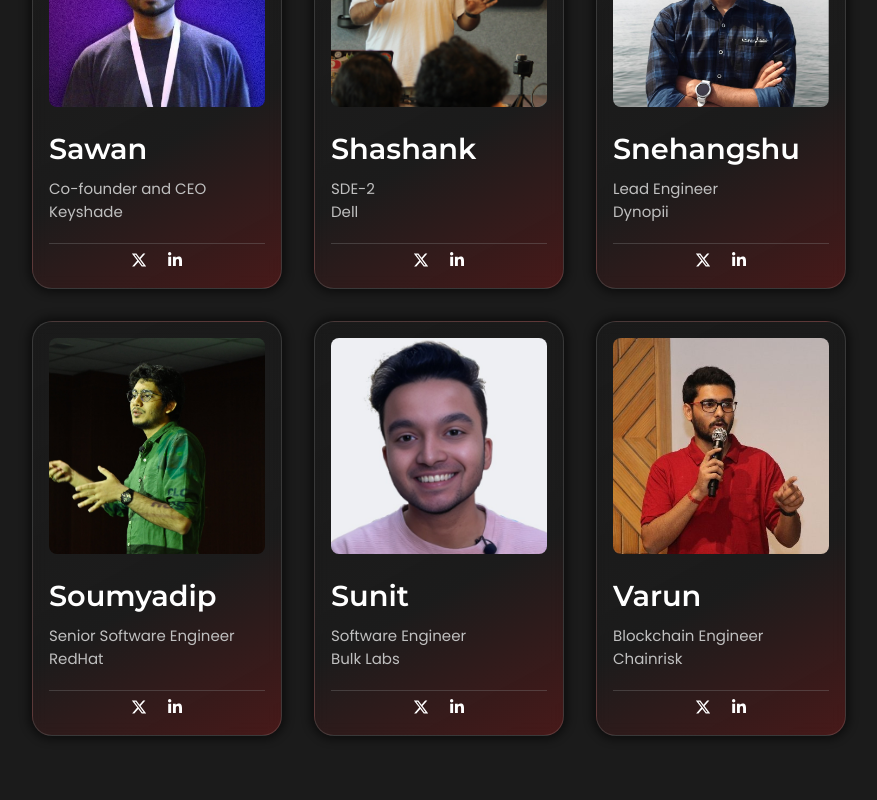
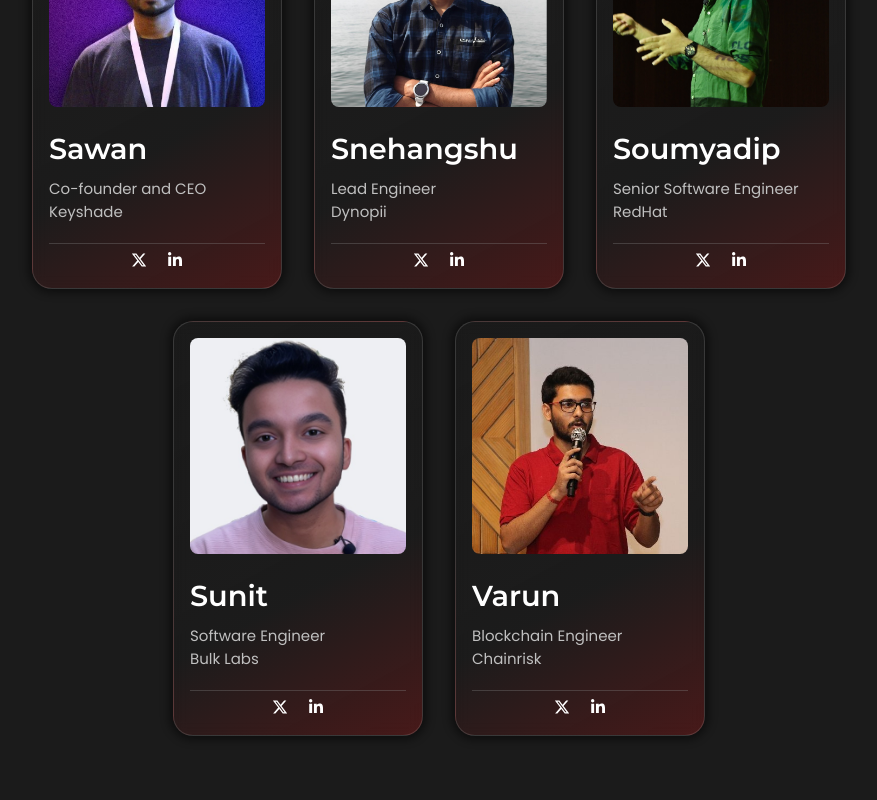
Before and after one commit to hack4bengal/s3, a React (Vite) app: page / in a window 1280 px wide. Shown: the part 8880-9680 px from the top of the page, without its empty margins (201-1078 px from the left). Built offline with nearby package versions, Linux system fonts and the light colour scheme.

Commit message:
fix: changes to more logo

```diff
--- a/src/assets/data/MentorsContent.js
+++ b/src/assets/data/MentorsContent.js
@@ -36,14 +36,6 @@ export const mentorContent = [
     linkedin: "https://www.linkedin.com/in/arghya-chowdhury-200111244/",
     twitter: "https://x.com/ArghyaChow14",
     image: arghya,
-  },
-  {
-    name: "Shashank",
-    designation: "SDE-2",
-    company: "Dell",
-    linkedin: "https://www.twitter.com/SRustagi1996",
-    twitter: "https://www.linkedin.com/in/srustagi1996",
-    image: shashank,
   },
   {
     name: "Sarnavo",
--- a/src/assets/data/SponsorsContent.js
+++ b/src/assets/data/SponsorsContent.js
@@ -7,7 +7,6 @@ import avax from "../images/SponsorImages/avax.png";
 import xyz from "../images/SponsorImages/.xyx-logo.png";
 import router from "../images/SponsorImages/router.png";
 import jis from "../images/SponsorImages/jis.png";
-import gdg from "../images/SponsorImages/gdg.png";
 import superteam from "../images/SponsorImages/superteam.png";
 import callchimp from "../images/SponsorImages/callchimp.png";
 import tezos from "../images/SponsorImages/tezos.png";
@@ -30,6 +29,7 @@ import merchanzi from "../images/SponsorImages/merchanzi.png";
 import composio from "../images/SponsorImages/composio.png";
 import loft from "../images/SponsorImages/loft.png";
 import gfd from "../images/SponsorImages/gfd.png";
+import tt from "../images/SponsorImages/tt.jpg";
 
 const sponsors = {
   Platinum: [
@@ -82,11 +82,7 @@ const sponsors = {
       img: router,
       link: "https://www.routerprotocol.com",
     },
-    // {
-    //   name: "GDG Cloud Kolkata",
-    //   img: gdg,
-    //   link: "https://ccd2024.gdgcloudkol.org",
-    // },
+
     {
       name: "Loft Labs",
       img: loft,
@@ -138,6 +134,13 @@ const sponsors = {
       name: "JIS",
       img: jis,
       link: "https://www.jis.com",
+    },
+  ],
+  digitalMedia: [
+    {
+      name: "Edugraph",
+      img: tt,
+      link: "https://www.telegraphindia.com/edugraph",
     },
   ],
   Community: [
--- a/src/components/private/sponsors/Sponsors.jsx
+++ b/src/components/private/sponsors/Sponsors.jsx
@@ -50,16 +50,6 @@ const Sponsors = () => {
             })}
           </div>
         </div>
-        {/* <div className="sponsors__container domain_container silv">
-          <h1>Silver Sponsor</h1>
-          <div className="sponsors__flexbox">
-            {sponsors["Silver"].map((item, index) => {
-              return (
-                <SingleSponsors key={index} sponsor={item} type="silver" />
-              );
-            })}
-          </div>
-        </div> */}
 
         <div className="sponsors__container_flex">
           <div className="sponsors__container domain_container">
@@ -107,6 +97,17 @@ const Sponsors = () => {
             </div>
           </div>
         </div>
+
+        <div className="sponsors__container gold_container">
+          <h1>Digital Media Partner</h1>
+          <div className="sponsors__flexbox">
+            {sponsors["digitalMedia"].map((item, index) => {
+              return (
+                <SingleSponsors key={index} sponsor={item} type="silver" />
+              );
+            })}
+          </div>
+        </div>
       </div>
     </>
   );
```
Also changed, not shown: src/assets/images/SponsorImages/tt.jpg (added).
